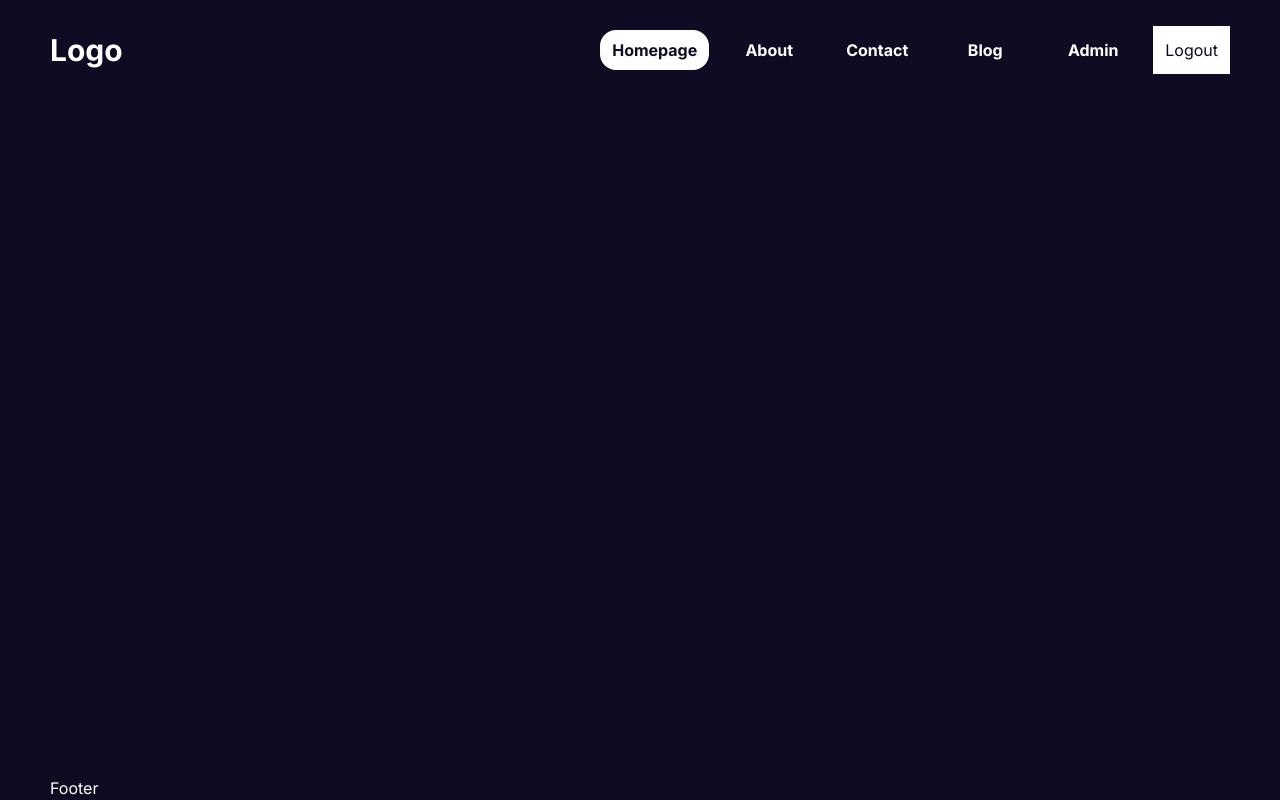
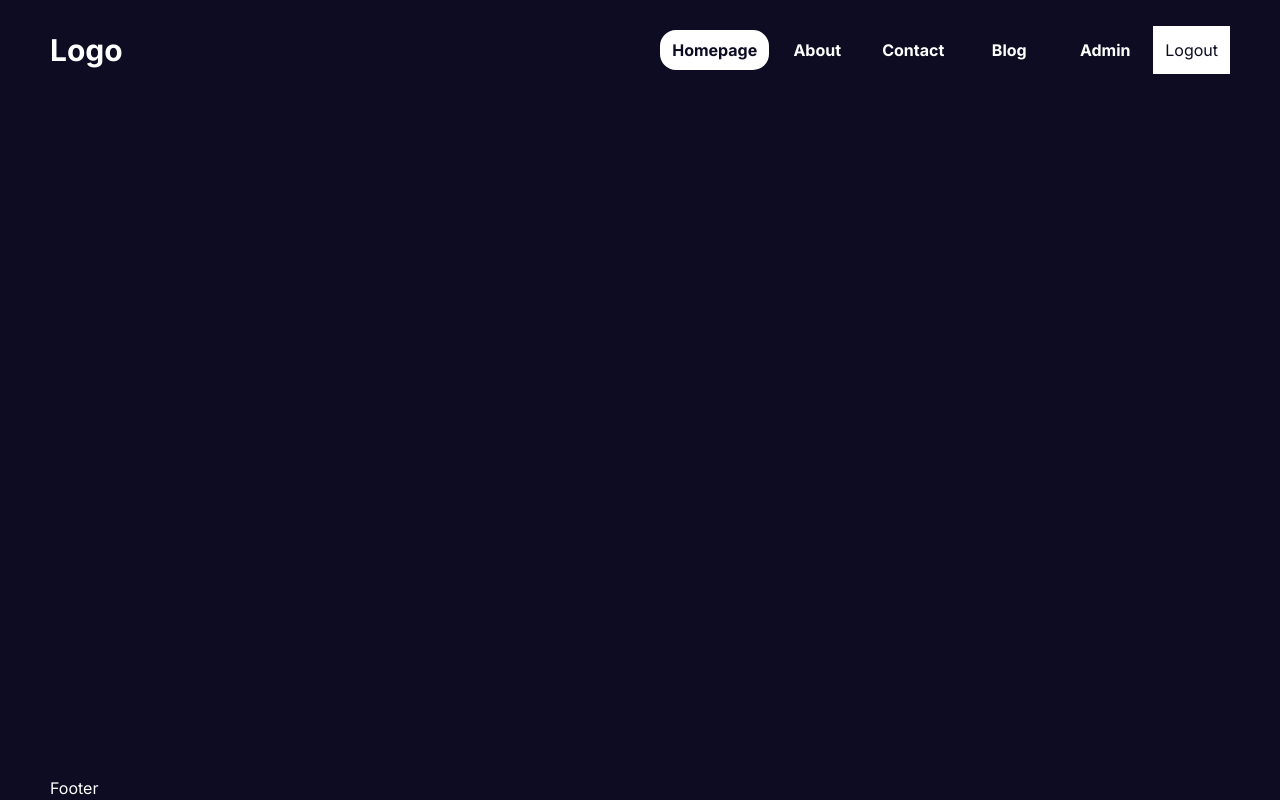
Before and after one commit to ariel-behar/baby-journal, a Next.js app: page / in a window 1280 px wide. Built offline with nearby package versions, Linux system fonts and the light colour scheme.

Commit message:
Implementing a responsive navigation menu for small and large screens

```diff
--- a/app/layout.tsx
+++ b/app/layout.tsx
@@ -20,7 +20,7 @@ export default function RootLayout({
 	return (
 		<html lang="en">
 			<body className={inter.className}>
-				<div className="container px-[50px] mx-auto min-h-screen flex flex-col justify-between">
+				<div className="lg:container px-[50px] mx-auto min-h-screen flex flex-col justify-between">
 					<Navbar />
 					{children}
 					<Footer />
--- a/components/Header/Navbar/NavLinks/NavLinks.tsx
+++ b/components/Header/Navbar/NavLinks/NavLinks.tsx
@@ -1,8 +1,9 @@
+"use client"
+import { useState } from 'react';
 import NavLink from './NavLink'
+import uniqid from 'uniqid';
 
-function NavLinks() {
-
-    const links = [
+const routes = [
     {
         title: 'Homepage',
         path: '/'
@@ -21,15 +22,20 @@ function NavLinks() {
     }
 ]
 
+function NavLinks() {
+    const [open, setOpen] = useState(false)
+
     // Temporary
     const session = true;
     const isAdmin = true;
 
     return (
-        <>
-            {links.map((link) => {
+        <nav>
+            {/* Desktop Menu */}
+            <div className='hidden md:flex items-center'>
+                {routes.map((link) => {
                     return (
-                    <NavLink {...link} />
+                        <NavLink key={uniqid()} {...link} />
                     )
                 })}
 
@@ -42,7 +48,25 @@ function NavLinks() {
                     )
                     : <NavLink title='Login' path='/login' />
                 }
-        </>
+            </div>
+
+            {/* Mobile Menu */}
+            <button className='block md:hidden' onClick={() => setOpen((prev) => !prev)}>Menu</button>
+
+            {
+                open && (
+                    <div className='md:hidden flex flex-col items-center justify-center absolute top-[100px] right-0 w-1/2 h-[calc(100vh-100px)] bg-green-500  gap-3'>
+                        {
+                            routes.map((link) => {
+                                return (
+                                    <NavLink key={uniqid()} {...link} />
+                                )
+                            })
+                        }
+                    </div>
+                )
+            }
+        </nav>
     )
 }
 
--- a/components/Header/Navbar/Navbar.tsx
+++ b/components/Header/Navbar/Navbar.tsx
@@ -5,9 +5,7 @@ function Navbar() {
 	return (
 		<header className="h-[100px] flex flex-row justify-between items-center">
 			<div className="text-3xl font-bold">Logo</div>
-			<nav className='flex items-center gap-3'>
-				<NavLinks />
-			</nav>
+			<NavLinks />
 		</header>
 	)
 }
```
Lines whose indentation alone changed are shown as unchanged.
